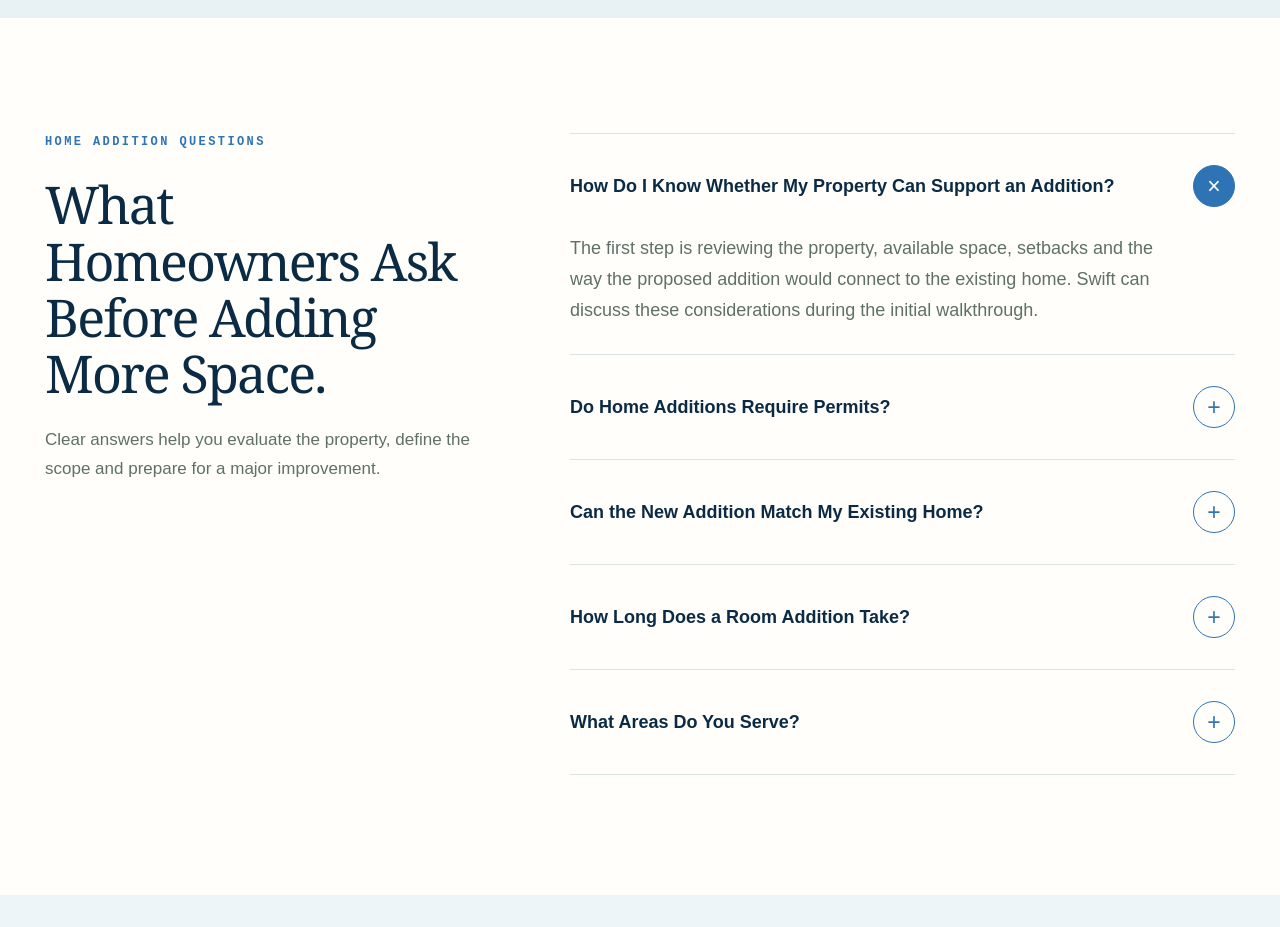
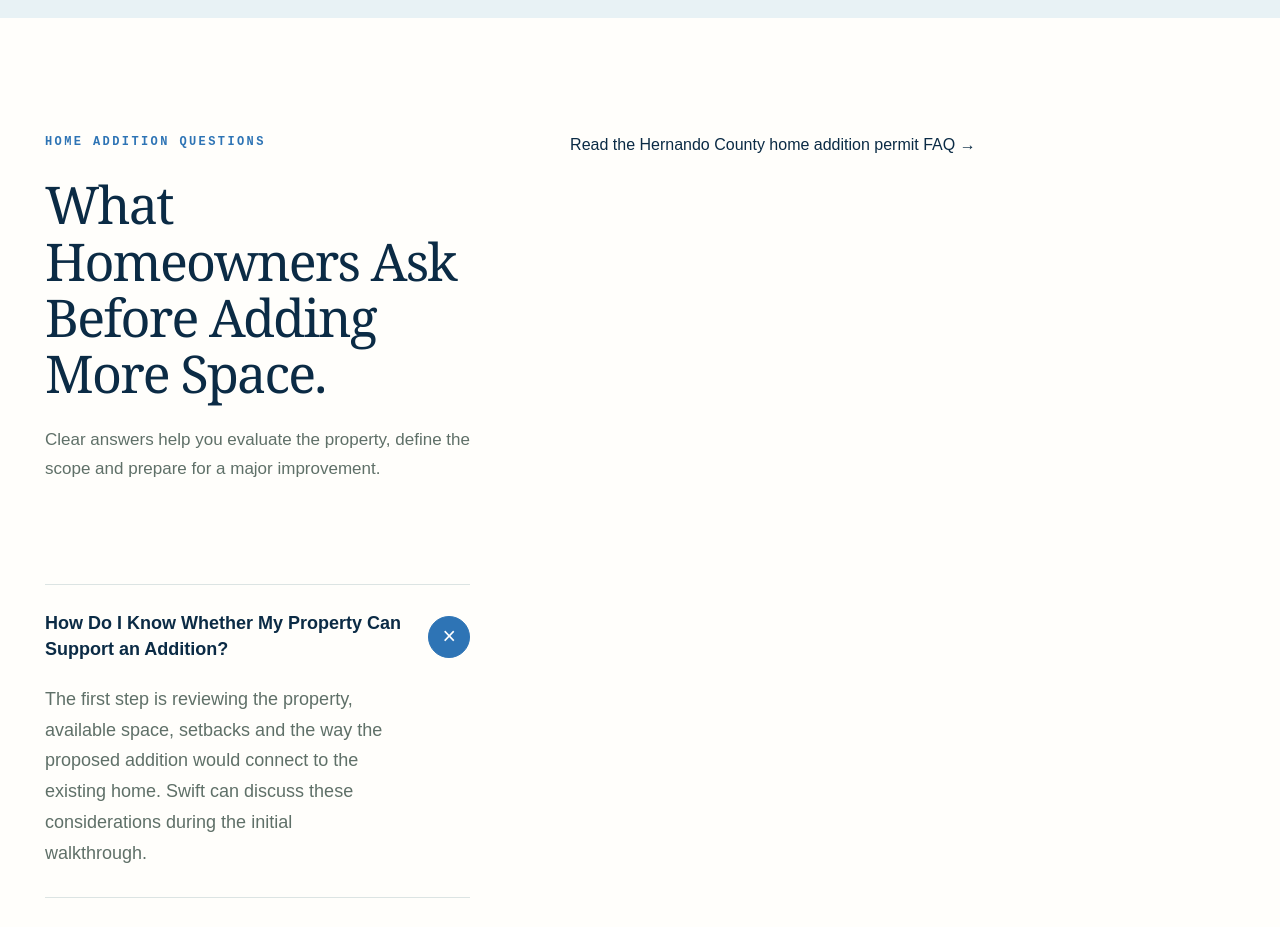
Before and after one commit to stylus1274/swift, a Next.js app: page /home-additions in a window 1280 px wide. Shown: the part 4120-5047 px from the top of the page. Built offline with nearby package versions, Linux system fonts and the light colour scheme.

Commit message:
Link home additions service to permit FAQ

```diff
--- a/app/home-additions/page.tsx
+++ b/app/home-additions/page.tsx
@@ -191,7 +191,7 @@ export default function HomeAdditionsPage() {
           <h2>What Homeowners Ask Before Adding More Space.</h2>
           <p>Clear answers help you evaluate the property, define the scope and prepare for a major improvement.</p>
         </div>
-        <div className="remodel-faq-list">
+        <p><a href="/faq/do-i-need-permit-home-addition-hernando-county">Read the Hernando County home addition permit FAQ →</a></p><div className="remodel-faq-list">
           {additionFaqs.map((faq, index) => {
             const isOpen = openFaq === index;
             return (
```
